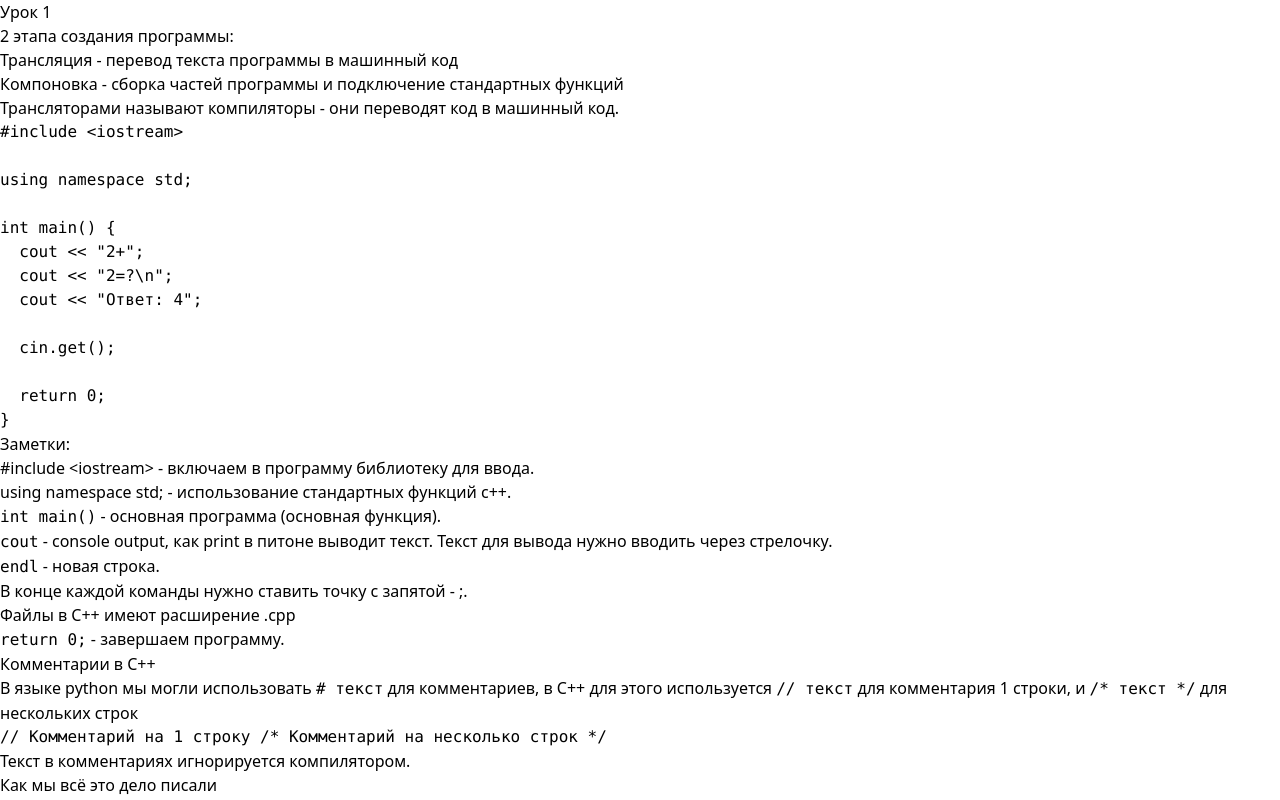
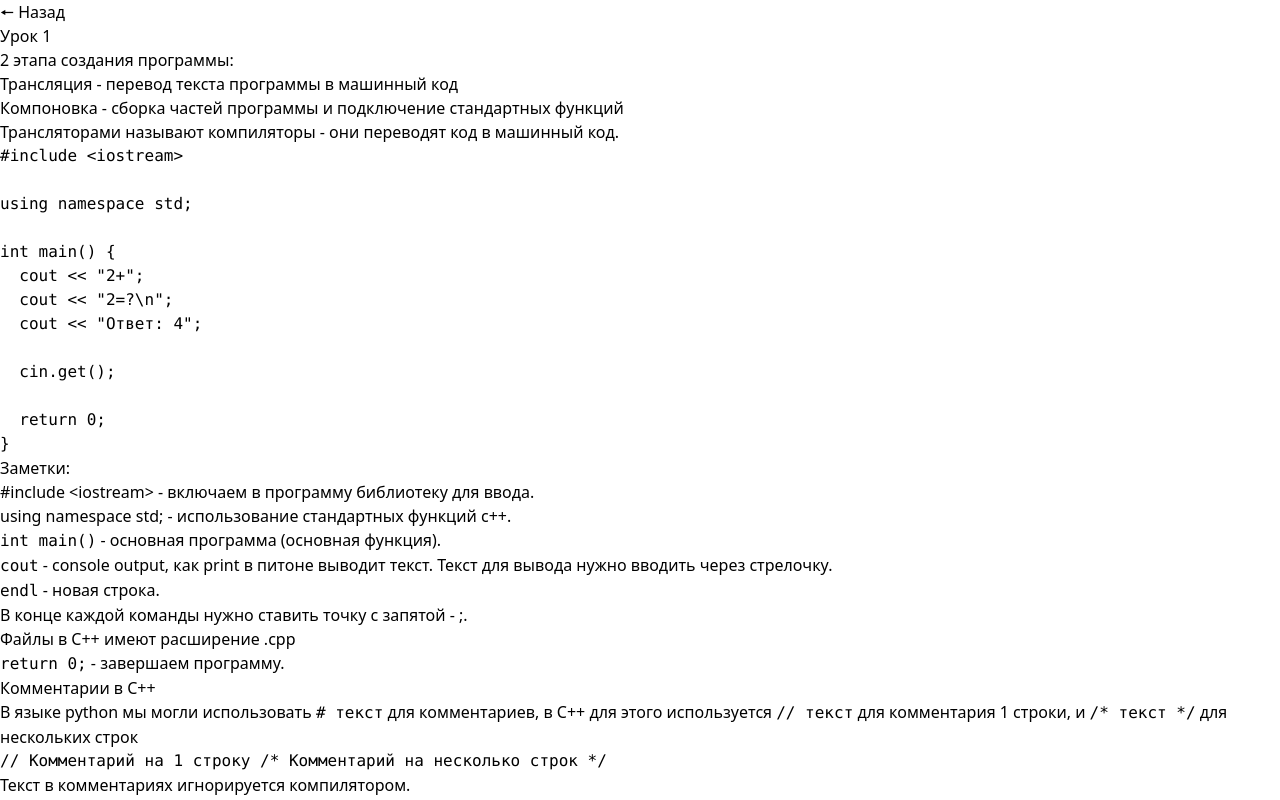
Before and after one commit to tapnisu/leshapomogi.ru, a Next.js app: page /lesson1 in a window 1280 px wide. Shown: the top 800 px of the page. Built offline with nearby package versions, Linux system fonts and the light colour scheme.

Commit message:
Added back button

```diff
--- a/pages/index.tsx
+++ b/pages/index.tsx
@@ -10,7 +10,9 @@ const Index: NextPage = () => {
 				<link rel="icon" href="/favicon.ico" />
 			</Head>
 
-			<main className="w-full min-h-screen flex flex-column flex-wrap content-center justify-center items-center">
+			<main className="w-full min-h-screen flex flex-col flex-wrap content-center justify-center items-center">
+				<h1 className="text-2xl">Лёшапомоги</h1>
+
 				<ol>
 					<li>
 						<a href="/lesson1" className="underline">
--- a/pages/lesson1.tsx
+++ b/pages/lesson1.tsx
@@ -9,7 +9,6 @@ import readyEditor from "@public/lesson1/ready-editor.png";
 import saveProject from "@public/lesson1/save-project.png";
 import selectConsoleApplication from "@public/lesson1/select-console-application.png";
 
-
 const Lesson1: NextPage = () => {
 	return (
 		<div className="bg-white text-black dark:bg-black dark:text-white">
@@ -19,7 +18,14 @@ const Lesson1: NextPage = () => {
 				<link rel="icon" href="/favicon.ico" />
 			</Head>
 
-			<main className="w-full md:flex md:flex-column md:flex-wrap md:content-center md:justify-center md:items-center p-1">
+			<main>
+				<div className="p-4 md:fixed">
+					<a href="/" className="text-xl">
+						🠔 Назад
+					</a>
+				</div>
+
+				<div className="w-full md:flex md:flex-column md:flex-wrap md:content-center md:justify-center md:items-center p-4">
 					<div className="prose dark:prose-invert">
 						<h1 id="урок-1">Урок 1</h1>
 						<p>
@@ -50,7 +56,8 @@ int main() {
 						</pre>
 						<h2 id="заметки">Заметки:</h2>
 						<p>
-						#include {"<iostream>"} - включаем в программу библиотеку для ввода.
+							#include {"<iostream>"} - включаем в программу библиотеку для
+							ввода.
 						</p>
 						<p>using namespace std; - использование стандартных функций c++.</p>
 						<p>
@@ -71,9 +78,9 @@ int main() {
 						<h2 id="комментарии-в-c">Комментарии в C++</h2>
 						<p>
 							В языке python мы могли использовать <code># текст</code> для
-						комментариев, в C++ для этого используется <code>{"// текст"}</code>{" "}
-						для комментария 1 строки, и <code>{"/* текст */"}</code> для
-						нескольких строк
+							комментариев, в C++ для этого используется{" "}
+							<code>{"// текст"}</code> для комментария 1 строки, и{" "}
+							<code>{"/* текст */"}</code> для нескольких строк
 						</p>
 						<pre>
 							<code className="language-cpp">
@@ -85,7 +92,8 @@ int main() {
 						<p>Текст в комментариях игнорируется компилятором.</p>
 						<h2 id="как-мы-всё-это-дело-писали">Как мы всё это дело писали</h2>
 						<p>
-						На школьных компах была скачена программа DevC++, в ней мы и писали.
+							На школьных компах была скачена программа DevC++, в ней мы и
+							писали.
 						</p>
 						<p>
 							Ссылка на скачивание есть в курсе (ИНФ9/основы программирования в
@@ -122,17 +130,11 @@ int main() {
 						</p>
 						<p>И сохраняем проект куда-нибудь.</p>
 						<p>
-						<Image
-							src={saveProject}
-							alt="Скриншот сохраняем файл"
-						/>
+							<Image src={saveProject} alt="Скриншот сохраняем файл" />
 						</p>
 						<p>Теперь у нас есть текстовый редактор для C++.</p>
 						<p>
-						<Image
-							src={readyEditor}
-							alt="Скриншот готовый редактор"
-						/>
+							<Image src={readyEditor} alt="Скриншот готовый редактор" />
 						</p>
 						<p>
 							Нажимаем F9 для компиляции (если файл не сохранен его нужно будет
@@ -156,6 +158,7 @@ int main() {
 							</li>
 						</ul>
 					</div>
+				</div>
 			</main>
 		</div>
 	);
```
Lines whose indentation alone changed are shown as unchanged.
